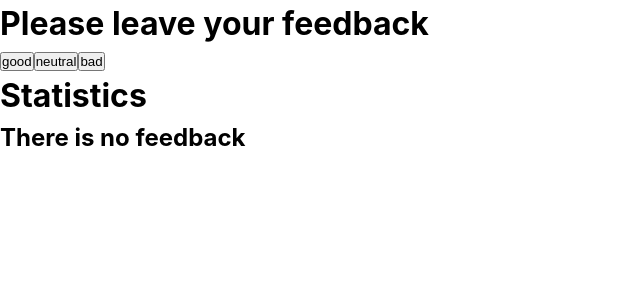
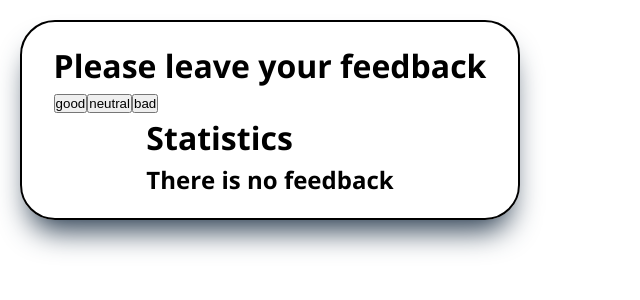
Before and after one commit to IvanProkh/goit-react-hw-02-feedback, a React (Create React App) app: page / in a window 1280 px wide. Shown: the top 300 px of the page, without its empty margins (0-640 px from the left). Built offline with nearby package versions, Linux system fonts and the light colour scheme.

Commit message:
добавив стилі на картку

```diff
--- a/package.json
+++ b/package.json
@@ -11,6 +11,7 @@
     "react": "^18.1.0",
     "react-dom": "^18.1.0",
     "react-scripts": "5.0.1",
+    "styled-components": "^5.3.6",
     "web-vitals": "^2.1.3"
   },
   "scripts": {
--- a/src/components/App.jsx
+++ b/src/components/App.jsx
@@ -1,4 +1,5 @@
 import React, { Component } from 'react';
+import { Box } from './App.styled';
 
 import Statistics from './Statistics/Statistics';
 import Section from './Section/Section';
@@ -36,7 +37,7 @@ class App extends Component {
     const positivePercentage = countPositiveFeedbackPercentage(total);
 
     return (
-      <div>
+      <Box>
         <Section title="Please leave your feedback">
           <FeedbackOptions
             options={['good', 'neutral', 'bad']}
@@ -57,7 +58,7 @@ class App extends Component {
             <h2>There is no feedback</h2>
           )}
         </Section>
-      </div>
+      </Box>
     );
   }
 }
--- /dev/null
+++ b/src/components/App.styled.jsx
@@ -0,0 +1,23 @@
+import styled from 'styled-components';
+
+export const Box = styled.div`
+  display: flex;
+  flex-direction: column;
+  align-items: center;
+
+  width: 500px;
+
+  margin: 20px;
+  padding: 20px;
+
+  border: 2px solid black;
+  border-radius: 35px;
+
+  box-shadow: rgb(38, 57, 77) 0px 20px 30px -10px;
+
+  &:hover {
+    background: #753BBD;
+    color: white;
+    transition: opacity .45s ease, transform .5s ease;
+    transform: scale(1.02);
+`;
--- a/src/index.css
+++ b/src/index.css
@@ -1,4 +1,7 @@
 @import-normalize; /* bring in normalize.css styles */
+
+@import url('https://fonts.googleapis.com/css2?family=Open+Sans:wght@600;700&display=swap');
+
 *,
 *::after,
 *::before {
@@ -9,9 +12,9 @@
 
 body {
   margin: 0;
-  font-family: -apple-system, BlinkMacSystemFont, 'Segoe UI', 'Roboto', 'Oxygen',
-    'Ubuntu', 'Cantarell', 'Fira Sans', 'Droid Sans', 'Helvetica Neue',
-    sans-serif;
+  font-family: 'Open Sans', -apple-system, BlinkMacSystemFont, 'Segoe UI',
+    'Roboto', 'Oxygen', 'Ubuntu', 'Cantarell', 'Fira Sans', 'Droid Sans',
+    'Helvetica Neue', sans-serif;
   -webkit-font-smoothing: antialiased;
   -moz-osx-font-smoothing: grayscale;
 
```
Also changed, not shown: src/components/FeedbackOptions/FeedbackOptions.styled.jsx (added), src/components/Section/Section.styled.jsx (added), src/components/Statistics/Statistics.styled.jsx (added), 1 other file (tests, documents, lock files or other folders).
